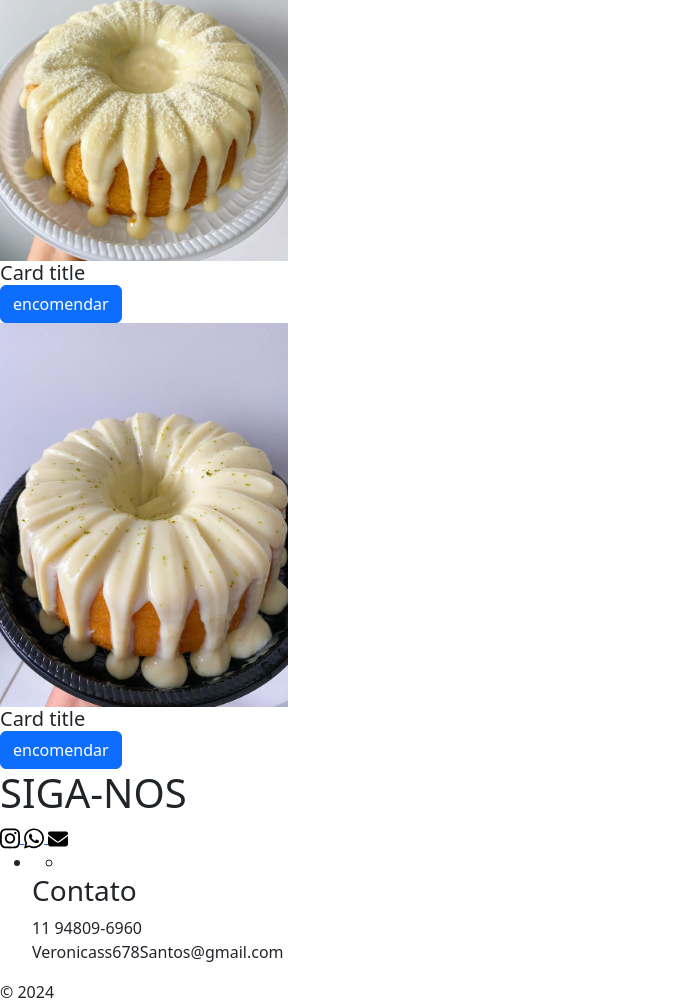
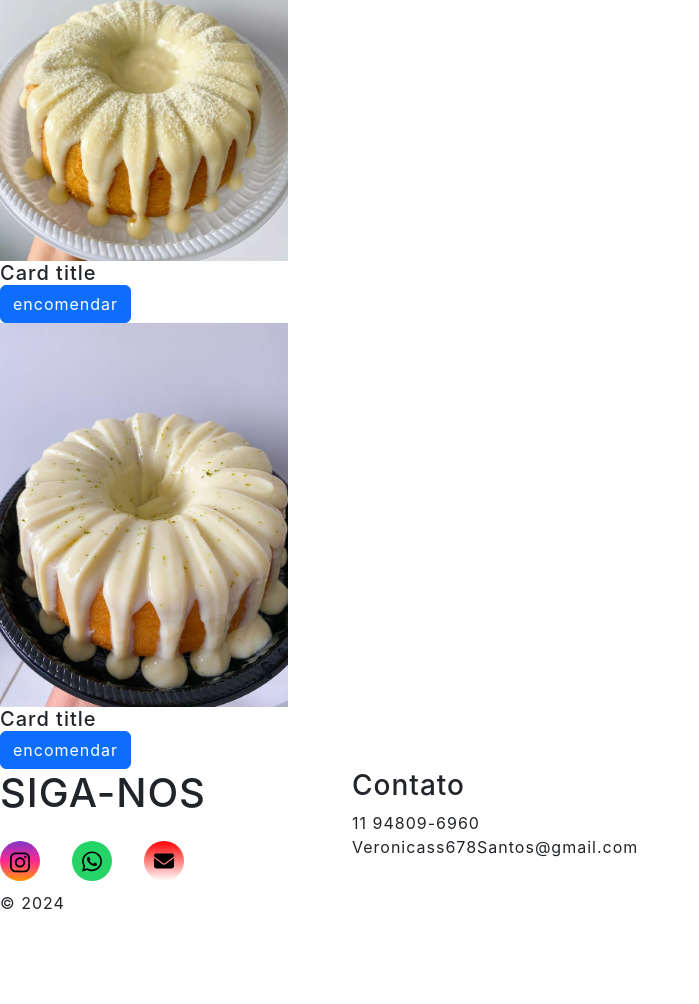
Before and after one commit to Yasminljs26/TCC_CLIENTE, a plain HTML site: page TCC-cliente/caseiros.html in a window 1280 px wide. Shown: the part 1134-2138 px from the top of the page, without its empty margins (0-699 px from the left). After the commit the page ends 2049 px from the top, so only its background shows below. Drawn offline with nearby package versions, Linux system fonts and the light colour scheme.

Commit message:
Update caseiros.css

```diff
--- a/TCC-cliente/caseiros.css
+++ b/TCC-cliente/caseiros.css
@@ -5,3 +5,74 @@ mobile-menu{
     margin: 8px;
     transition: 0.3s;
 }
+
+* {
+  font-family: "Inter", sans-serif;
+  margin: 0;
+  padding: 0;
+  box-sizing: border-box;
+  letter-spacing: 1px;
+}
+ footer{
+  width: 100%;
+  color: var(--color-neutral-40);
+ }
+
+ #footer_content{
+  background-color: var(--color-neutral-10);
+  display: grid;
+  grid-template-columns: repeat(4,1fr);
+  padding: 3rem 3,5rem;
+ }
+
+#footer_contacts h1{
+  margin-bottom: 0.75rem;
+}
+
+#footer_social_media{
+  display: flex;
+  gap: 2rem;
+  margin-top: 1.5rem;
+}
+#footer_social_media .footer-link{
+  display: flex;
+  align-items: center!important;
+  justify-content: center;
+  height: 2.5rem;
+  width: 2.5rem;
+  color: var(--color-neutral-40);
+  border-radius: 50%;
+  transition: all 0.4s;
+}
+#footer_social_media .footer-link i{
+  font-size: 1.25rem
+}
+#footer_social_media .footer-link:hover{
+  opacity: 0.8;
+}
+#instagram{
+  background: linear-gradient(#7f37c9, #ff2992, #ff9807);
+}
+
+#whatsapp{
+  background-color: #25d366;
+}
+ #Gmail{
+background: linear-gradient(#FF0000, #ffffff)
+ }
+
+.footer-list{
+  display: flex;
+flex-direction: column;
+gap: 0.75rem;
+list-style: none;
+}
+
+.footer-list .footer-link{
+  color: var(--color-neutral-30);
+  transition: all 0.4s;
+}
+
+.footer-list .footer-link:hover {
+color: #7f37c9;
+}
```
